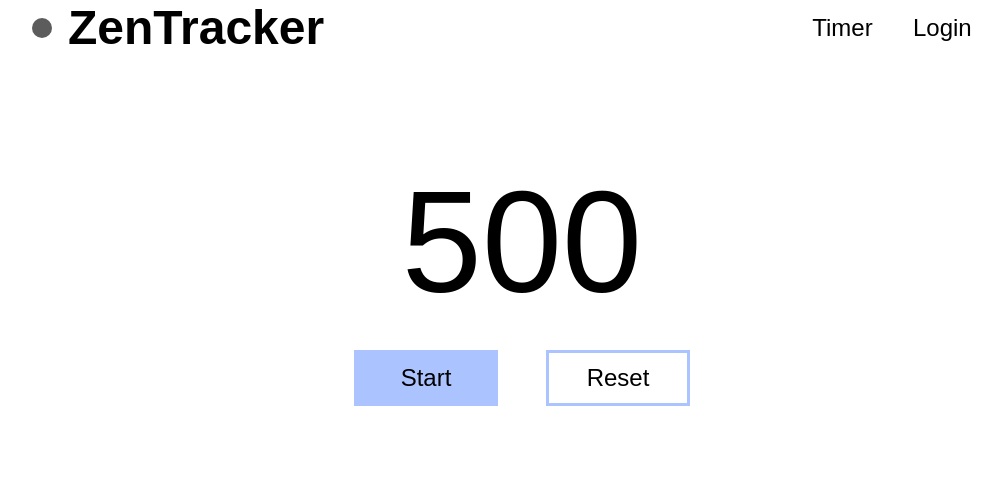
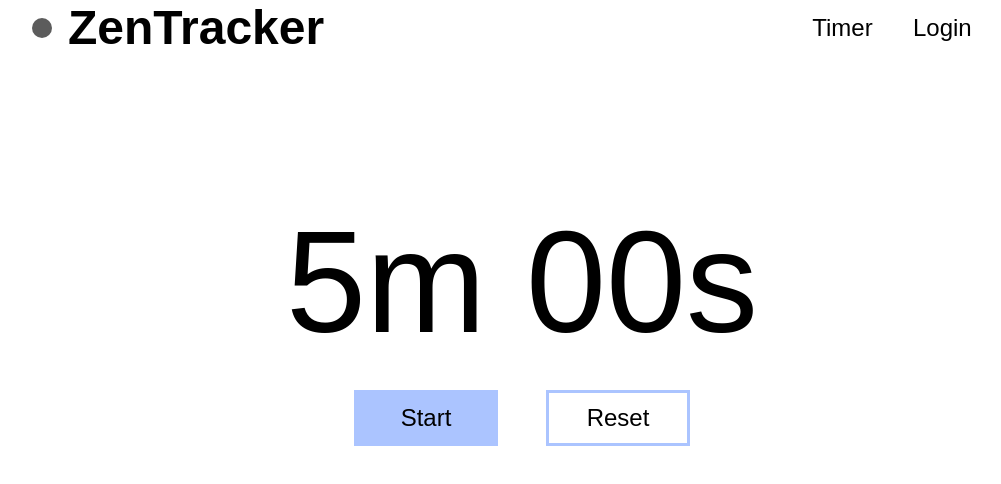
Before and after one commit to no-self-required/ZenTracker, a React (Create React App) app in the folder tracker/: page / in a window 1280 px wide. Shown: the top 484 px of the page, without its empty margins (118-1119 px from the left). Built offline with nearby package versions, Linux system fonts and the light colour scheme.

Commit message:
format timer display and adjust css

```diff
--- a/tracker/src/components/Main.jsx
+++ b/tracker/src/components/Main.jsx
@@ -174,7 +174,6 @@ function Main() {
 
   function fillZeros() {
     let input = displayInputValue();
-    console.log("INPUT", input)
 
     for (let i = 0; i < input.length; i++) {
       if (input[0] === 0) {
@@ -235,9 +234,7 @@ function Main() {
 
   function omitZero() {
     const timer = displayTime();
-
     const joinTimer = timer.join('');
-
     const splitTimer = joinTimer.split('')
 
     let omitZero = [];
@@ -252,13 +249,47 @@ function Main() {
     return omitZero
   }
 
+  //logic of 0X h 00 m 00 s breaks timer
+
+  //use switch case here for every possible length of output to display time notation
+  function addTimeNotation() {
+    const formatted = omitZero()
+
+    switch (formatted.length) {
+      case 1:
+        formatted[0] = formatted[0] + "s "
+        break;
+      case 2:
+        formatted[1] = formatted[1] + "s "
+        break;
+      case 3:
+        formatted[0] = formatted[0] + "m "
+        formatted[2] = formatted[2] + "s "
+        break;
+      case 4:
+        formatted[1] = formatted[1] + "m "
+        formatted[3] = formatted[3] + "s "
+        break;
+      case 5:
+        formatted[0] = formatted[5] + "h "
+        formatted[2] = formatted[2] + "m "
+        formatted[4] = formatted[4] + "s "
+        break;
+      case 6:
+        formatted[1] = formatted[1] + "h "
+        formatted[3] = formatted[3] + "m "
+        formatted[5] = formatted[5] + "s "
+        break;
+    }
+    return formatted
+  }
   //disable reset button if timer is not running
 
   //add rendering logic: show initial timer, on click: edit timer
   //if timer is clicked, pause and hide timer and show timer input. AS OPPOSED to hiding input / changing focus to input
 
-  const formattedTime = omitZero();
-
+  const formattedTime = addTimeNotation();
+  console.log("FORMATTED TIME", formattedTime)
   //Need to display shadow 00's for input
   return (
     <div className="container">
--- a/tracker/src/styling/main.scss
+++ b/tracker/src/styling/main.scss
@@ -6,11 +6,17 @@
     display: flex;
     justify-content: center;
     flex-direction: column;
-    width: 35em;
-    height: 10em;
-    margin: 10em;
+    width: 60em;
+    height: 25em;
+    margin: 5em;
 
     #absolute-timer {
+      font-size: 144px;
+    }
+
+    #timer {
+      border: none;
+      text-align: center;
       font-size: 144px;
     }
 
@@ -45,10 +51,7 @@
     #stop-button:hover {
       background-color: #ABC4FF;
     }
-    #timer {
-      border: none;
-      font-size: 144px;
-    }
+
 
     /* remove number input arrows Chrome, Safari, Edge, Opera */
     #timer::-webkit-outer-spin-button,
```
